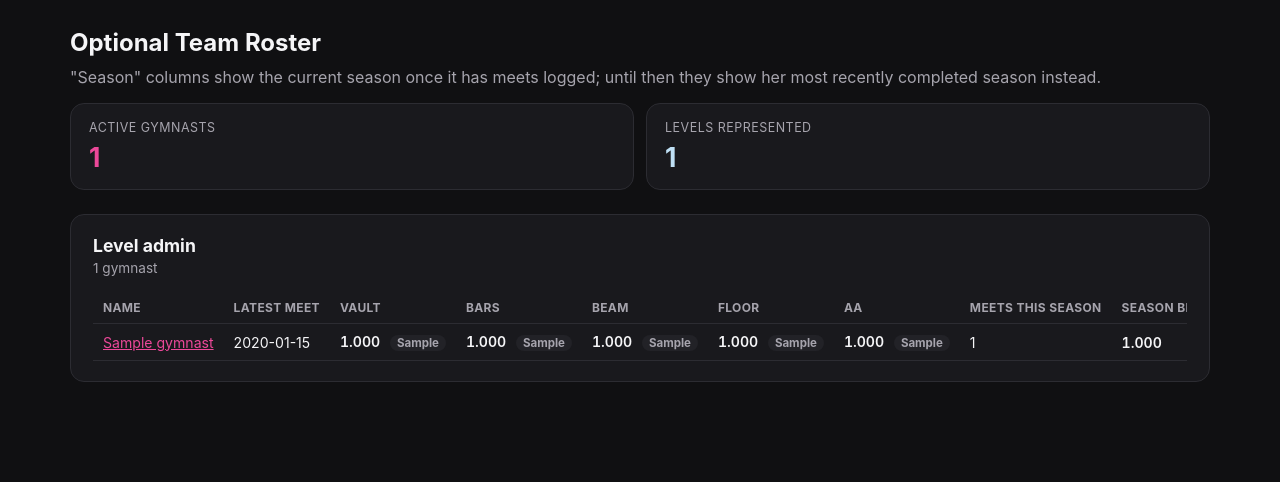
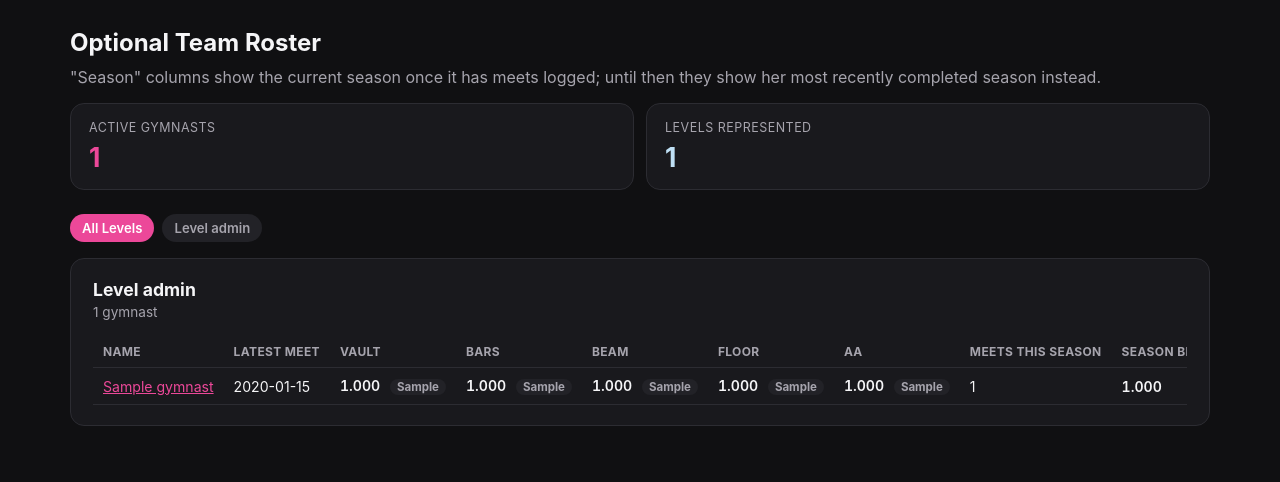
Before and after one commit to GiffordB/wcg-team-dashboard, a Flask app: page / in a window 1280 px wide. Shown: the part 71-553 px from the top of the page. Run offline with Flask 3, Linux system fonts and the light colour scheme; data comes from the database, SQL or seed files in the repository; tables that the repository leaves empty hold one stand-in row (values such as "Sample post").

Commit message:
Reorder home roster by level (10 down to 6, then Xcel) and add level filter
Coaches scan for the most advanced levels first, so group the roster
most-advanced-first instead of ascending. Add a level filter row on
the home page so a coach can jump straight to one level's group
instead of scrolling past the others.

Co-Authored-By: Claude Sonnet 5 <noreply@anthropic.com>
Claude-Session: https://claude.ai/code/session_01PLkCxyiaczERLbT1T9Rf6d

```diff
--- a/app.py
+++ b/app.py
@@ -234,8 +234,20 @@ def team_roster():
     db = get_db()
     levels = team_roster_rows(db)
     total_active = sum(len(rows) for _, rows in levels)
+    all_levels = [lvl for lvl, _ in levels]
+
+    level_filter = request.args.get("level")
+    if level_filter:
+        levels = [(lvl, rows) for lvl, rows in levels if lvl == level_filter]
+
     db.close()
-    return render_template("roster.html", levels=levels, total_active=total_active)
+    return render_template(
+        "roster.html",
+        levels=levels,
+        total_active=total_active,
+        all_levels=all_levels,
+        level_filter=level_filter,
+    )
 
 
 @app.route("/athlete/<gymnast_id>")
--- a/gymdata.py
+++ b/gymdata.py
@@ -23,9 +23,11 @@ def gymnast_url(gymnast_id):
 # the lower Xcel tiers (Bronze/Silver) or compulsory JO levels 1-5.
 OPTIONAL_LEVELS = {"6", "7", "8", "9", "10", "XG", "XP", "XD"}
 
-# Rough coaching-hierarchy order for sorting/grouping a roster - JO levels
-# ascending, then the Xcel tiers this gym runs alongside them.
-LEVEL_ORDER = ["6", "7", "8", "9", "10", "XG", "XP", "XD"]
+# Rough coaching-hierarchy order for sorting/grouping a roster - most
+# advanced first: JO levels descending (10 down to 6), then the Xcel tiers
+# this gym runs alongside them, also most-advanced-first (Diamond, then
+# Platinum, then Gold).
+LEVEL_ORDER = ["10", "9", "8", "7", "6", "XD", "XP", "XG"]
 
 EVENTS = ["vault", "bars", "beam", "floor"]
 EVENT_LABELS = {"vault": "Vault", "bars": "Bars", "beam": "Beam", "floor": "Floor"}
--- a/templates/roster.html
+++ b/templates/roster.html
@@ -11,7 +11,7 @@
   then they show her most recently completed season instead.
 </p>
 
-{% if not levels %}
+{% if not all_levels %}
   <div class="empty-state">
     No gymnasts on the active roster yet. Run the scraper to auto-add optional-level
     gymnasts from the team page, or <a href="{{ url_for('manage_roster') }}">add one by hand</a>.
@@ -25,9 +25,20 @@
   </div>
   <div class="stat-tile">
     <p class="label">Levels Represented</p>
-    <p class="value accent-blue">{{ levels|length }}</p>
+    <p class="value accent-blue">{{ all_levels|length }}</p>
   </div>
 </div>
+
+<div class="filter-row">
+  <a href="{{ url_for('team_roster') }}" class="{{ 'active' if not level_filter }}">All Levels</a>
+  {% for lvl in all_levels %}
+    <a href="{{ url_for('team_roster', level=lvl) }}" class="{{ 'active' if lvl == level_filter }}">Level {{ lvl }}</a>
+  {% endfor %}
+</div>
+
+{% if not levels %}
+  <div class="empty-state">No gymnasts at this level.</div>
+{% endif %}
 
 {% for level, rows in levels %}
 <div class="card">
```
